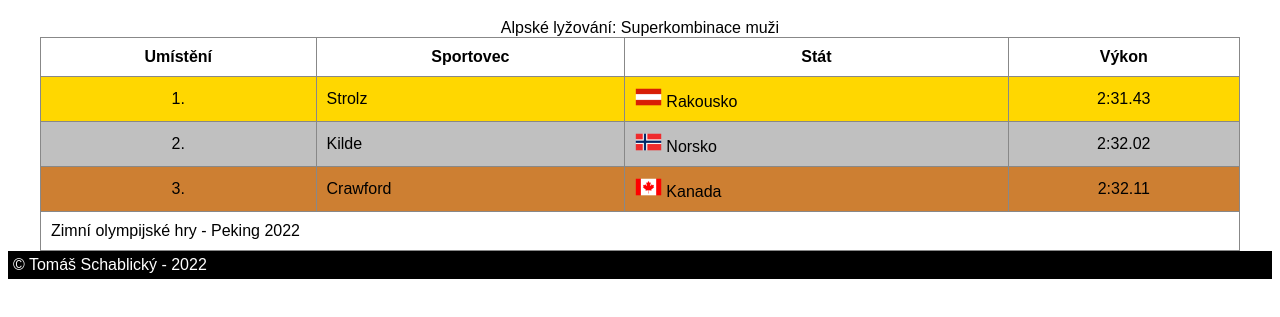
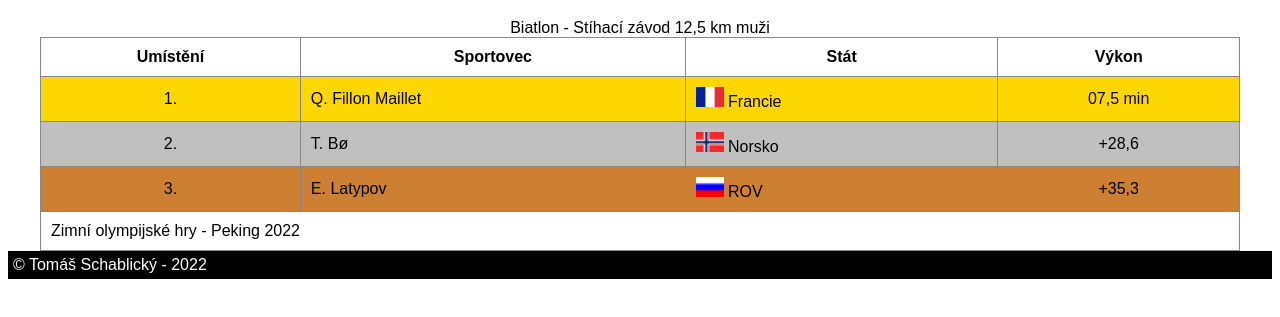
Before and after one commit to schablicky/HTML-Tables, a plain HTML site: page index.html in a window 1280 px wide. Shown: the part 71-388 px from the top of the page. Drawn offline with Linux system fonts and the light colour scheme.

Commit message:
Add files via upload

```diff
--- a/index.html
+++ b/index.html
@@ -13,7 +13,7 @@
     </header>
     <main>
         <table>
-            <caption>Alpské lyžování: Superkombinace muži</caption>
+            <caption>Biatlon - Stíhací závod 12,5 km muži</caption>
             <thead>
                 <tr>
                     <th>Umístění</th>
@@ -25,21 +25,21 @@
             <tbody>
                 <tr class="gold">
                     <td class="text-center">1.</td>
-                    <td>Strolz</td>
-                    <td><img src="img/flag2_AUT.png" alt="Vlajka Rakouska" class="flag"> Rakousko</td>
-                    <td class="text-center">2:31.43</td>
+                    <td>Q. Fillon Maillet</td>
+                    <td><img src="img/flagfrance.png" alt="Vlajka Francie" class="flag"> Francie</td>
+                    <td class="text-center">07,5 min</td>
                 </tr>
                 <tr class="silver">
                     <td class="text-center">2.</td>
-                    <td>Kilde</td>
-                    <td><img src="img/flag2_NOR.png" alt="Vlajka Norska" class="flag"> Norsko</td>
-                    <td class="text-center">2:32.02</td>
+                    <td>T. Bø</td>
+                    <td><img src="img/flagnorway.png" alt="Vlajka Norska" class="flag"> Norsko</td>
+                    <td class="text-center">+28,6</td>
                 </tr>
                 <tr class="bronze">
                     <td class="text-center">3.</td>
-                    <td>Crawford</td>
-                    <td><img src="img/flag2_CAN.png" alt="Vlajka Kanady" class="flag"> Kanada</td>
-                    <td class="text-center">2:32.11</td>
+                    <td>E. Latypov</td>
+                    <td><img src="img/flagrussia.png" alt="Vlajka Ruska" class="flag"> ROV</td>
+                    <td class="text-center">+35,3</td>
                 </tr>
             </tbody>
             <tfoot>
```
Also changed, not shown: img/flagfrance.png (added), img/flagnorway.png (added), img/flagrussia.png (added).
